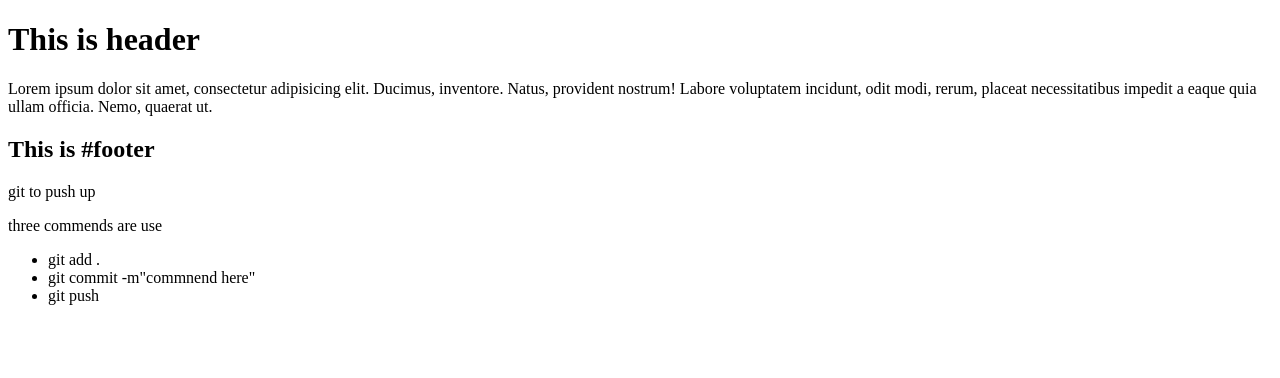
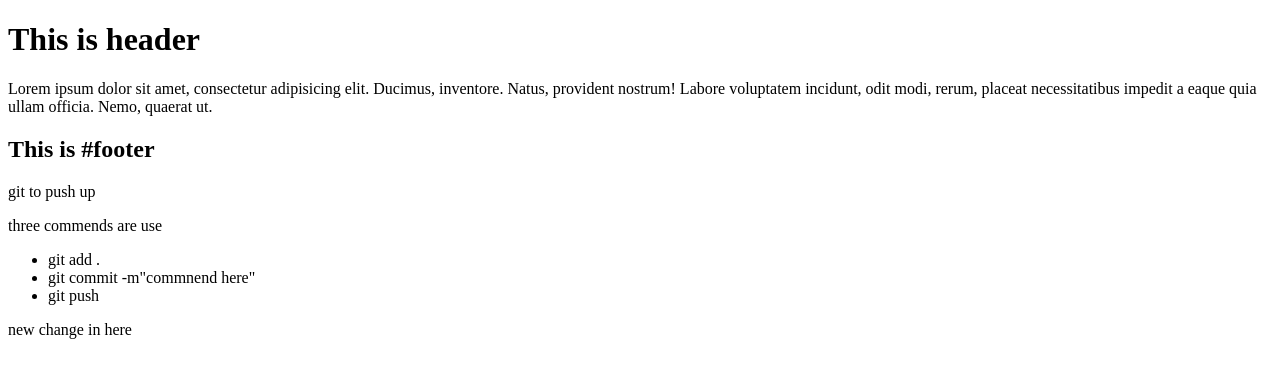
Before and after one commit to asimahnaf/testing-testing-purpose, a plain HTML site: page project_01/index.html in a window 1280 px wide. Drawn offline with Linux system fonts and the light colour scheme.

Commit message:
Update index.html

```diff
--- a/project_01/index.html
+++ b/project_01/index.html
@@ -22,6 +22,7 @@
     <li>git commit -m"commnend here"</li>
     <li>git push</li>
   </ul>
+    <div><p>new change in here</p><div>
   </body>
 
 
```
